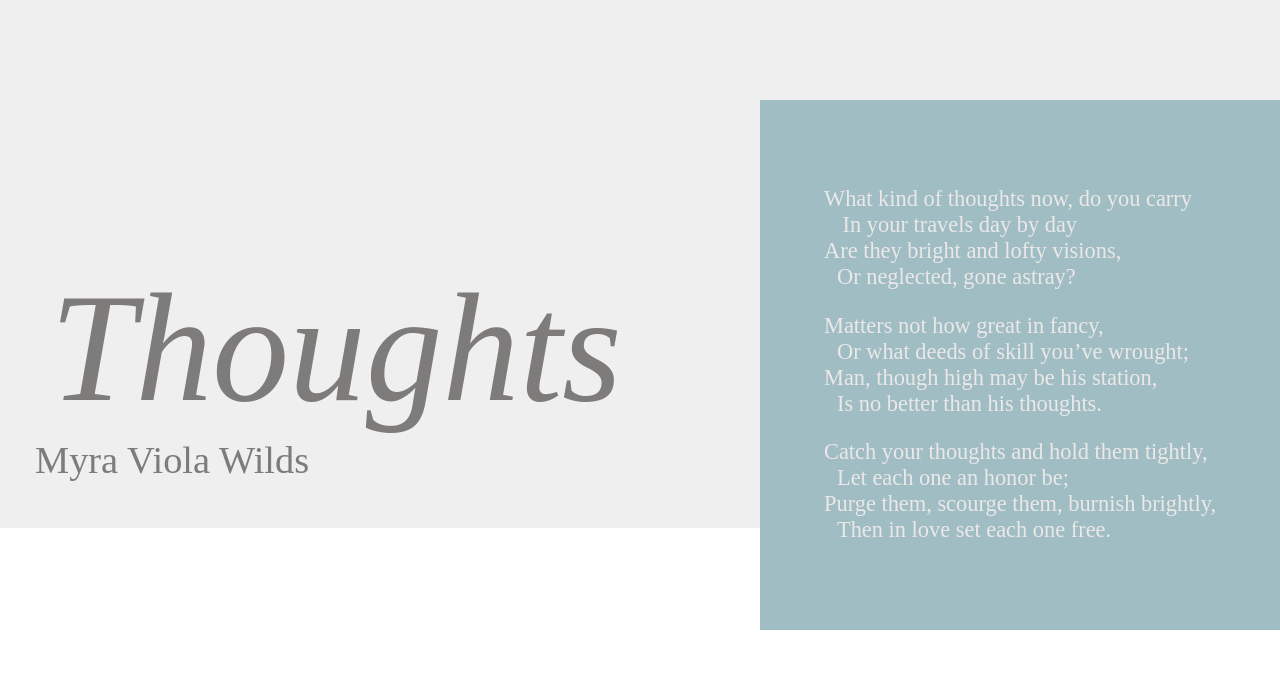
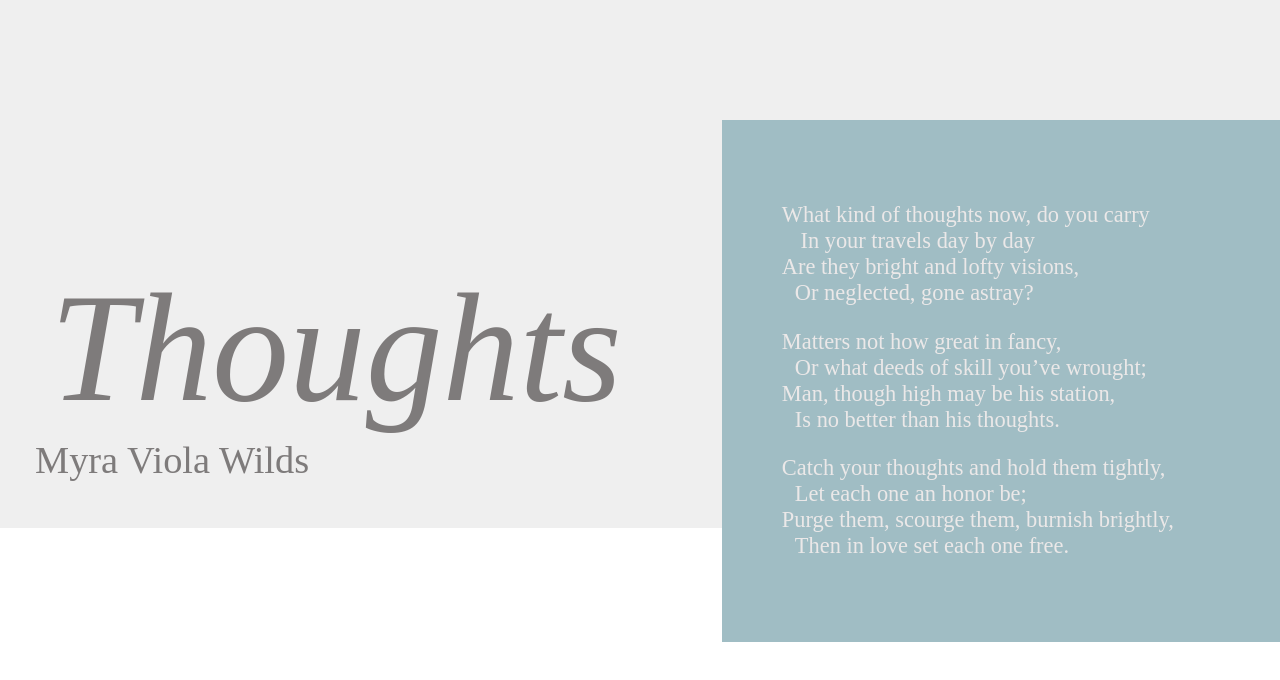
Before and after one commit to mackenzn/art300_poem3ways, a plain HTML site: page index.html in a window 1280 px wide. Drawn offline with Linux system fonts and the light colour scheme.

Commit message:
Update style.css

```diff
--- a/style.css
+++ b/style.css
@@ -8,7 +8,7 @@ body {
 .composition {
     display: grid;
     grid-template-columns: 1fr 1fr;
-    grid-gap: 10px;
+    grid-gap: 100px;
     height: 66vh;
     background-color: #EFEFEF;
 }
@@ -16,10 +16,9 @@ body {
 .poem {
     background-color: #A0BDC4;
     margin-right: 0;
-    margin-top: 100px;
+    margin-top: 120px;
     margin-bottom: auto;
-    margin-left: auto;
-    padding: 5vw;
+    padding: 60px;
     color: #EBE8E8;
     font-size: 1.75vw;
 
```
